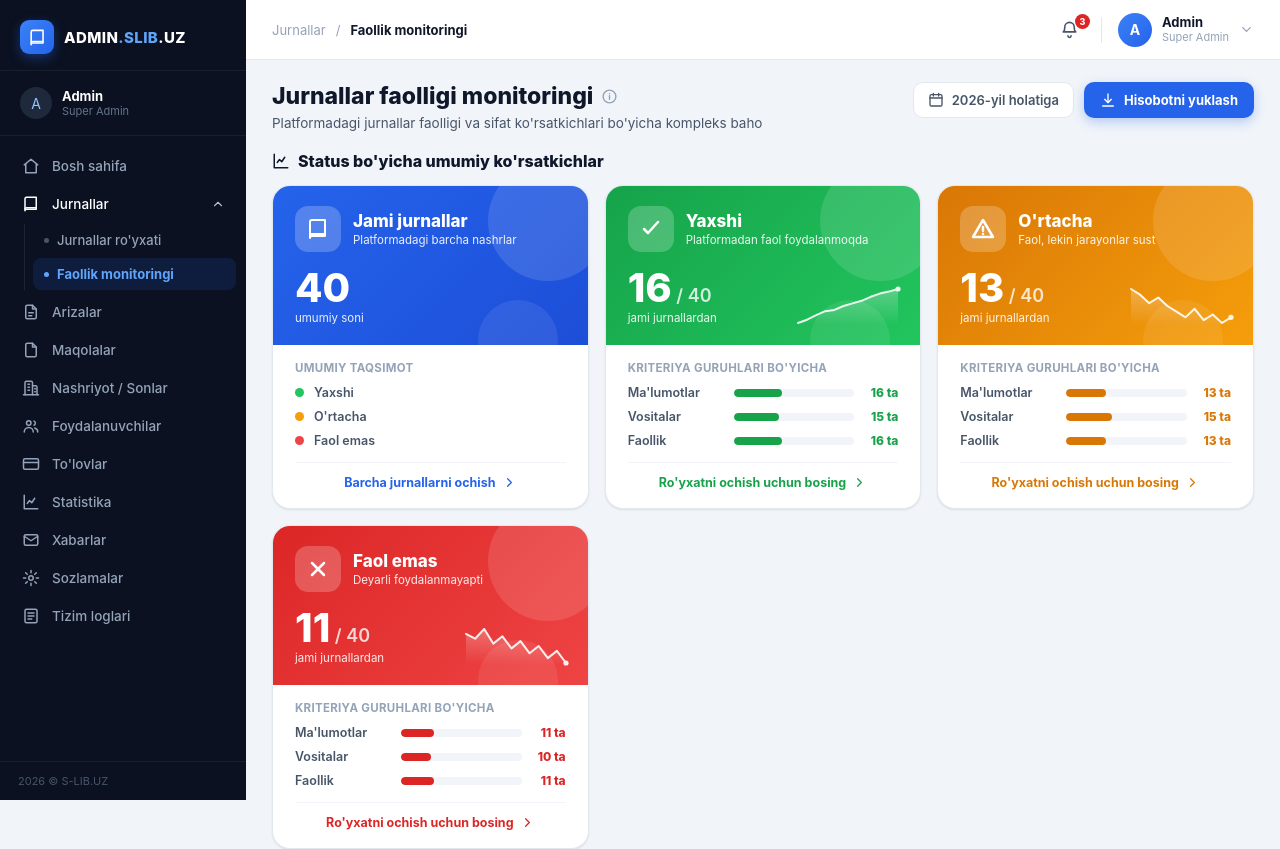
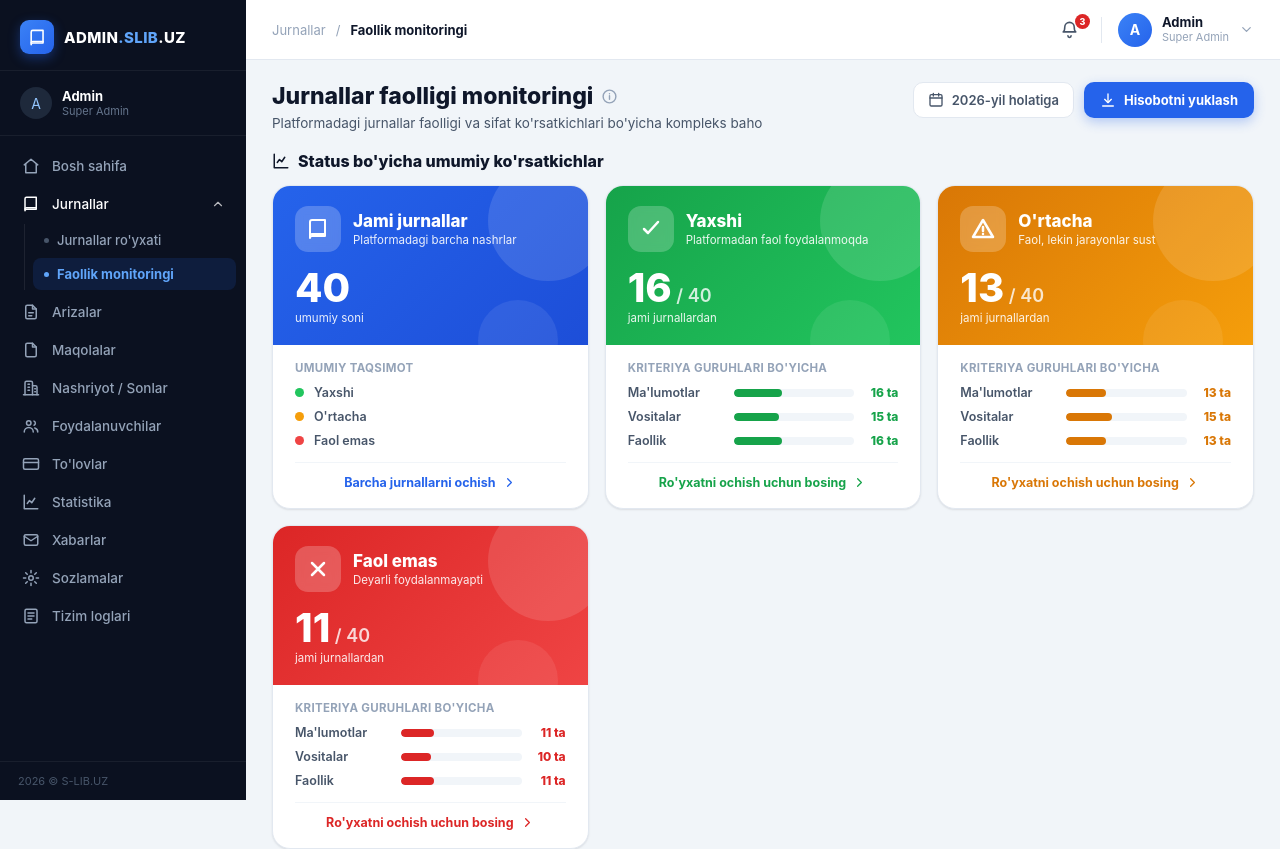
Before and after one commit to kvazar212121/slib-monitoring, a React (Vite) app: page / in a window 1280 px wide. Shown: the top 849 px of the page. Built offline with nearby package versions, Linux system fonts and the light colour scheme.

Commit message:
Status kartalaridan trend grafiklar olib tashlandi

```diff
--- a/src/components/StatusStatCard.jsx
+++ b/src/components/StatusStatCard.jsx
@@ -1,9 +1,8 @@
 import Icon from './Icon';
-import { Sparkline } from './ui';
 import { STATUS, GROUPS } from '../data/criteria';
 
 // Status kartasi: Yaxshi(yashil) / O'rtacha(sariq) / Faol emas(qizil)
-export default function StatusStatCard({ index, statusKey, count, total, trend, groupBreakdown, onView }) {
+export default function StatusStatCard({ index, statusKey, count, total, groupBreakdown, onView }) {
   const sc = STATUS[statusKey];
   const GRAD = `linear-gradient(135deg,${sc.color},${sc.ring})`;
   const icon = statusKey === 'green' ? 'check' : statusKey === 'yellow' ? 'warn' : 'x';
@@ -36,14 +35,9 @@ export default function StatusStatCard({ index, statusKey, count, total, trend,
             <div style={{ fontSize: 11.5, opacity: 0.9, marginTop: 2 }}>{subtitle}</div>
           </div>
         </div>
-        <div style={{ display: 'flex', alignItems: 'flex-end', justifyContent: 'space-between', marginTop: 16, position: 'relative' }}>
-          <div>
-            <div style={{ fontSize: 40, fontWeight: 800, lineHeight: 1 }}>{count}<span style={{ fontSize: 18, fontWeight: 600, opacity: 0.8 }}> / {total}</span></div>
-            <div style={{ fontSize: 11.5, opacity: 0.9, marginTop: 3 }}>jami jurnallardan</div>
-          </div>
-          <div style={{ textAlign: 'right' }}>
-            {trend && <div style={{ opacity: 0.9 }}><Sparkline data={trend} color="#ffffff" width={100} height={38} /></div>}
-          </div>
+        <div style={{ marginTop: 16, position: 'relative' }}>
+          <div style={{ fontSize: 40, fontWeight: 800, lineHeight: 1 }}>{count}<span style={{ fontSize: 18, fontWeight: 600, opacity: 0.8 }}> / {total}</span></div>
+          <div style={{ fontSize: 11.5, opacity: 0.9, marginTop: 3 }}>jami jurnallardan</div>
         </div>
       </div>
 
```
